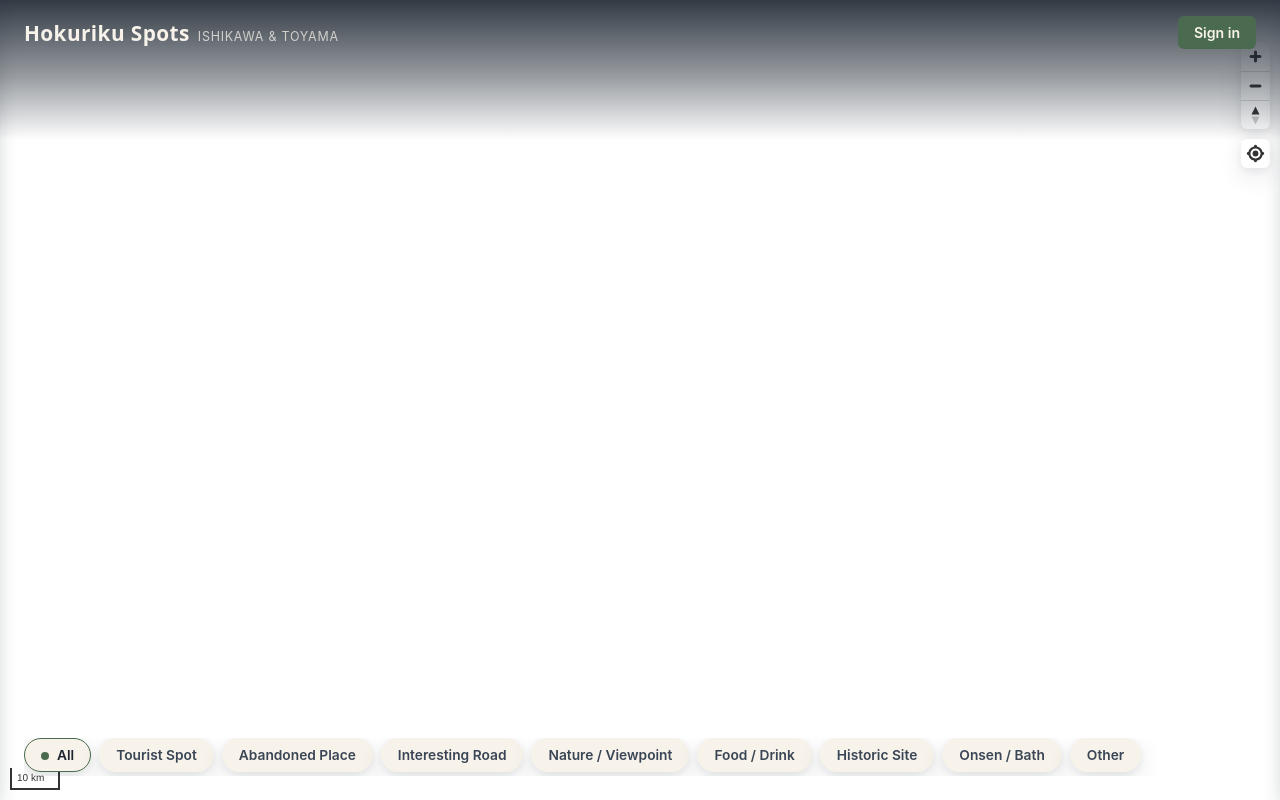
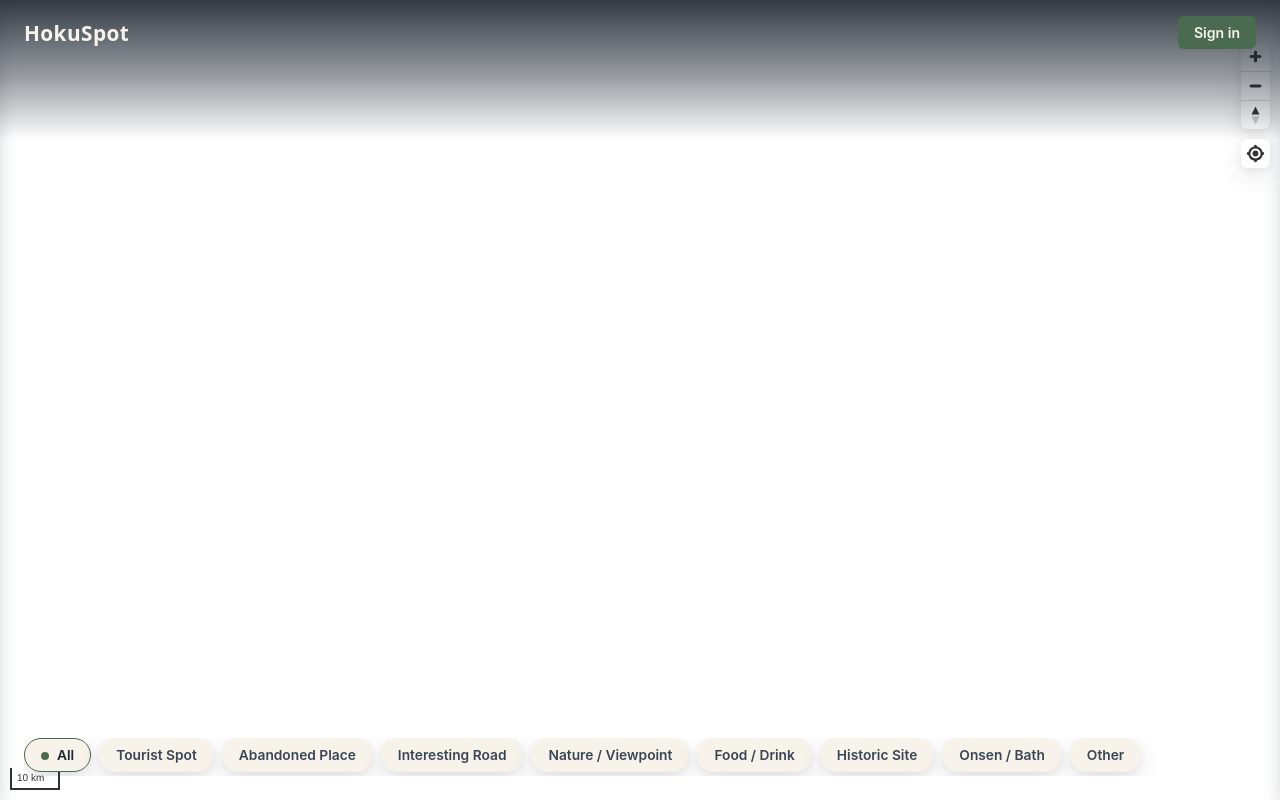
Before and after one commit to HokurikuDev/HokuSpot, a website: page index.html in a window 1280 px wide. Shown: the top 800 px of the page. Drawn offline with nearby package versions, Linux system fonts and the light colour scheme; no server answers; a web font is replaced by a local one.

Commit message:
change main page logo css

```diff
--- a/css/layout.css
+++ b/css/layout.css
@@ -64,12 +64,6 @@
   font-size: 1.3rem;
   font-weight: 700;
   letter-spacing: 0.02em;
-}
-.brand__region {
-  font-size: 0.78rem;
-  color: rgba(247, 243, 234, 0.75);
-  letter-spacing: 0.06em;
-  text-transform: uppercase;
 }
 
 #auth-area {
@@ -177,6 +171,5 @@
 
 @media (max-width: 720px) {
   #top-bar { padding: var(--space-3) var(--space-4); }
-  .brand__region { display: none; }
   #category-filters { left: var(--space-3); right: var(--space-3); bottom: var(--space-4); }
 }
--- a/css/tokens.css
+++ b/css/tokens.css
@@ -1,5 +1,5 @@
 /* ============================================================================
-   tokens.css — Design tokens for Hokuriku Spots.
+   tokens.css — Design tokens for HokuSpot.
 
    Palette grounded in the subject: washi paper, indigo-dyed cloth, moss
    and clay from the satoyama (mountain-village) landscape this map covers.
--- a/index.html
+++ b/index.html
@@ -3,7 +3,7 @@
 <head>
   <meta charset="UTF-8" />
   <meta name="viewport" content="width=device-width, initial-scale=1.0" />
-  <title>Hokuriku Spots — Ishikawa &amp; Toyama</title>
+  <title>HokuSpot</title>
   <meta name="description" content="A community map of tourist spots, abandoned places, and interesting roads across Ishikawa and Toyama, Japan." />
 
   <!-- MapLibre GL (open-source Mapbox GL fork — no usage fees) -->
@@ -29,8 +29,7 @@
 
     <header id="top-bar">
       <div class="brand">
-        <span class="brand__mark">Hokuriku Spots</span>
-        <span class="brand__region">Ishikawa &amp; Toyama</span>
+        <span class="brand__mark">HokuSpot</span>
       </div>
       <div id="auth-area"><!-- populated by ui.js --></div>
     </header>
```
Also changed, not shown: test/e2e.test.js (+1 -1 lines).
